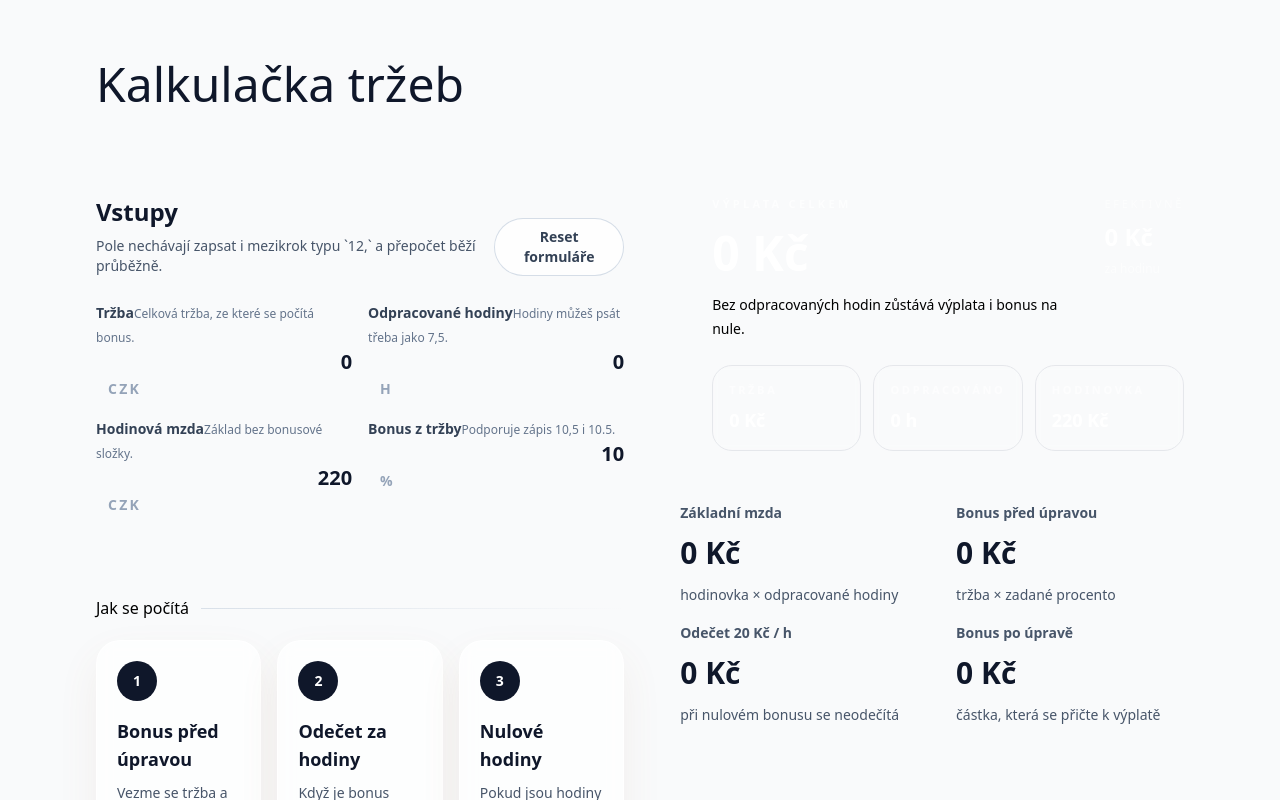
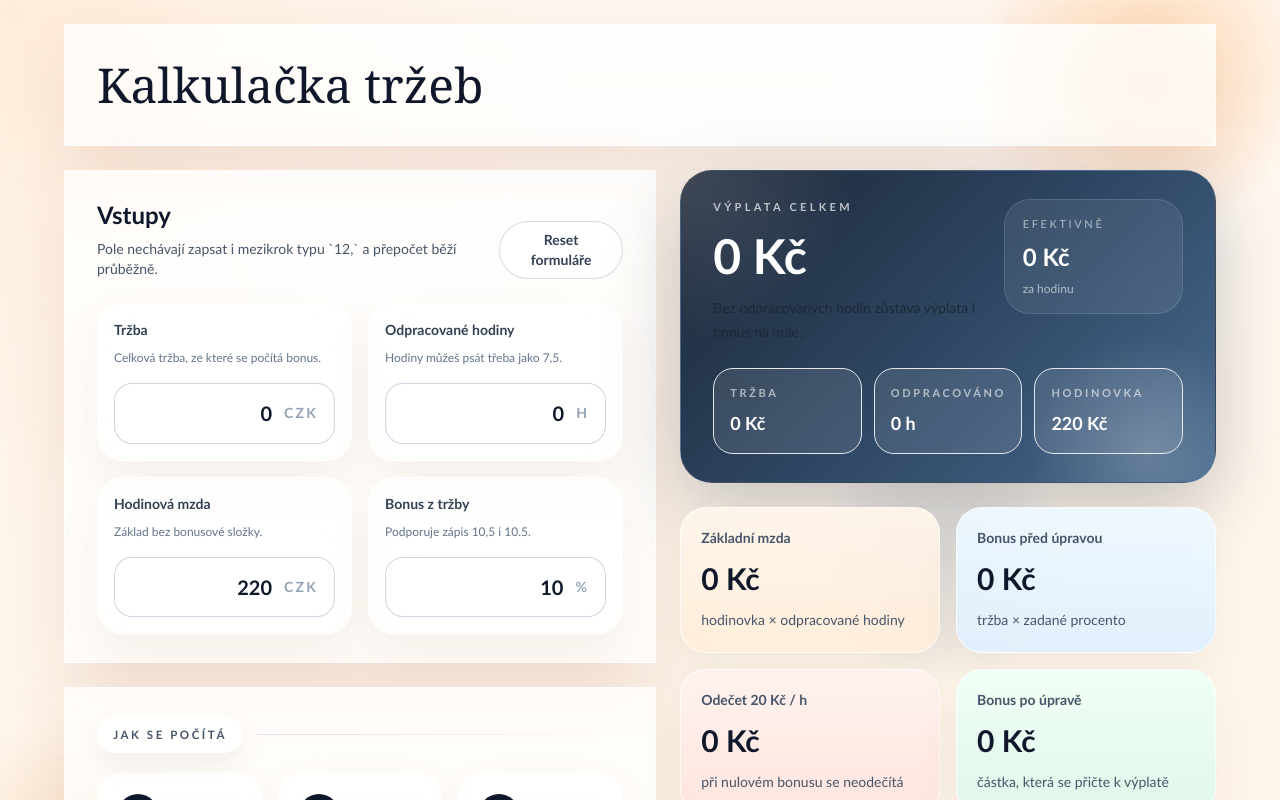
Before and after one commit to 12arnost/trzby-app, a React (Vite) app: page / in a window 1280 px wide. Shown: the top 800 px of the page. Built offline with nearby package versions, Linux system fonts and the light colour scheme.

Commit message:
style: refresh calculator visuals

```diff
--- a/src/index.css
+++ b/src/index.css
@@ -2,5 +2,269 @@
 @tailwind components;
 @tailwind utilities;
 
-html, body, #root { height: 100%; }
-* { box-sizing: border-box; }
+:root {
+  color-scheme: light;
+  --bg: #fff8ef;
+  --ink: #1f2937;
+  --accent: #cc7141;
+  --accent-deep: #8f3a19;
+  --sand: #f6dfc2;
+  --sky: #dcefff;
+}
+
+html,
+body,
+#root {
+  min-height: 100%;
+}
+
+* {
+  box-sizing: border-box;
+}
+
+body {
+  margin: 0;
+  background:
+    radial-gradient(circle at top left, rgba(255, 236, 215, 0.95), transparent 32%),
+    linear-gradient(180deg, #fff9f2 0%, #fff4e6 100%);
+  color: var(--ink);
+  font-family: 'Trebuchet MS', 'Gill Sans', sans-serif;
+}
+
+body::before {
+  content: '';
+  position: fixed;
+  inset: 0;
+  background-image:
+    linear-gradient(rgba(255, 255, 255, 0.28) 1px, transparent 1px),
+    linear-gradient(90deg, rgba(255, 255, 255, 0.28) 1px, transparent 1px);
+  background-size: 34px 34px;
+  mask-image: linear-gradient(180deg, rgba(0, 0, 0, 0.45), transparent 78%);
+  pointer-events: none;
+}
+
+.headline-font {
+  font-family: Georgia, 'Times New Roman', serif;
+}
+
+.glass-panel {
+  border: 1px solid rgba(255, 255, 255, 0.7);
+  background: linear-gradient(180deg, rgba(255, 255, 255, 0.78), rgba(255, 255, 255, 0.68));
+  box-shadow: 0 24px 70px rgba(143, 58, 25, 0.12);
+  backdrop-filter: blur(18px);
+}
+
+.mini-panel {
+  border: 1px solid rgba(255, 255, 255, 0.78);
+  border-radius: 22px;
+  background: rgba(255, 255, 255, 0.72);
+  padding: 1rem 1rem 0.95rem;
+  box-shadow: 0 14px 35px rgba(101, 76, 57, 0.08);
+}
+
+.field-card {
+  display: flex;
+  flex-direction: column;
+  border: 1px solid rgba(255, 255, 255, 0.72);
+  border-radius: 26px;
+  background: rgba(255, 255, 255, 0.6);
+  padding: 1rem;
+  box-shadow: 0 18px 40px rgba(148, 101, 62, 0.08);
+  backdrop-filter: blur(14px);
+}
+
+.input-shell {
+  display: flex;
+  align-items: center;
+  margin-top: 0.95rem;
+  border: 1px solid rgba(203, 213, 225, 0.95);
+  border-radius: 18px;
+  background: rgba(255, 255, 255, 0.94);
+  padding: 0.95rem 1rem;
+  transition:
+    transform 180ms ease,
+    border-color 180ms ease,
+    box-shadow 180ms ease;
+}
+
+.input-shell:focus-within {
+  transform: translateY(-1px);
+  border-color: rgba(204, 113, 65, 0.75);
+  box-shadow:
+    0 0 0 4px rgba(204, 113, 65, 0.14),
+    0 14px 30px rgba(143, 58, 25, 0.12);
+}
+
+.soft-pill {
+  display: inline-flex;
+  align-items: center;
+  gap: 0.45rem;
+  border: 1px solid rgba(255, 255, 255, 0.8);
+  border-radius: 999px;
+  background: rgba(255, 255, 255, 0.76);
+  padding: 0.55rem 0.95rem;
+  font-size: 0.72rem;
+  font-weight: 700;
+  letter-spacing: 0.22em;
+  text-transform: uppercase;
+  color: #475569;
+  box-shadow: 0 10px 24px rgba(101, 76, 57, 0.08);
+}
+
+.result-panel {
+  position: relative;
+  overflow: hidden;
+  border: 1px solid rgba(255, 255, 255, 0.08);
+  border-radius: 32px;
+  background:
+    radial-gradient(circle at top left, rgba(255, 255, 255, 0.16), transparent 28%),
+    linear-gradient(135deg, #1b2535 0%, #304966 54%, #496a8e 100%);
+  box-shadow: 0 26px 70px rgba(27, 37, 53, 0.25);
+}
+
+.result-panel::after {
+  content: '';
+  position: absolute;
+  inset: auto -10% -30% auto;
+  width: 240px;
+  height: 240px;
+  border-radius: 50%;
+  background: radial-gradient(circle, rgba(255, 255, 255, 0.18), transparent 72%);
+}
+
+.result-badge {
+  width: min(100%, 220px);
+  border: 1px solid rgba(255, 255, 255, 0.12);
+  border-radius: 26px;
+  background: rgba(255, 255, 255, 0.08);
+  padding: 1rem 1.1rem;
+  backdrop-filter: blur(12px);
+}
+
+.metric-card {
+  border-radius: 26px;
+  border: 1px solid rgba(255, 255, 255, 0.72);
+  padding: 1.25rem;
+  box-shadow: 0 18px 42px rgba(101, 76, 57, 0.08);
+  backdrop-filter: blur(12px);
+}
+
+.metric-card-warm {
+  background: linear-gradient(180deg, rgba(255, 245, 235, 0.94), rgba(255, 236, 215, 0.82));
+}
+
+.metric-card-sky {
+  background: linear-gradient(180deg, rgba(239, 248, 255, 0.96), rgba(220, 239, 255, 0.86));
+}
+
+.metric-card-rose {
+  background: linear-gradient(180deg, rgba(255, 241, 238, 0.96), rgba(255, 226, 220, 0.84));
+}
+
+.metric-card-emerald {
+  background: linear-gradient(180deg, rgba(239, 255, 246, 0.96), rgba(219, 247, 233, 0.86));
+}
+
+.orb {
+  position: absolute;
+  border-radius: 9999px;
+  filter: blur(10px);
+  opacity: 0.95;
+}
+
+.orb-amber {
+  top: -110px;
+  right: -40px;
+  width: 320px;
+  height: 320px;
+  background: radial-gradient(circle, rgba(255, 190, 127, 0.65), rgba(255, 190, 127, 0.05) 72%);
+}
+
+.orb-sand {
+  bottom: 12%;
+  left: -90px;
+  width: 280px;
+  height: 280px;
+  background: radial-gradient(circle, rgba(246, 223, 194, 0.95), rgba(246, 223, 194, 0.04) 72%);
+}
+
+.orb-ink {
+  top: 38%;
+  right: 18%;
+  width: 220px;
+  height: 220px;
+  background: radial-gradient(circle, rgba(73, 106, 142, 0.18), rgba(73, 106, 142, 0.02) 74%);
+}
+
+.mesh-overlay {
+  position: absolute;
+  inset: 0;
+  background:
+    radial-gradient(circle at 20% 20%, rgba(255, 255, 255, 0.55), transparent 22%),
+    radial-gradient(circle at 85% 15%, rgba(255, 255, 255, 0.42), transparent 18%),
+    radial-gradient(circle at 75% 80%, rgba(255, 255, 255, 0.3), transparent 20%);
+  opacity: 0.75;
+}
+
+.lift-in {
+  animation: lift-in 520ms ease both;
+}
+
+.float-slow {
+  animation: float-slow 13s ease-in-out infinite;
+}
+
+.float-reverse {
+  animation: float-reverse 16s ease-in-out infinite;
+}
+
+.pulse-soft {
+  animation: pulse-soft 9s ease-in-out infinite;
+}
+
+@keyframes lift-in {
+  from {
+    opacity: 0;
+    transform: translateY(18px);
+  }
+
+  to {
+    opacity: 1;
+    transform: translateY(0);
+  }
+}
+
+@keyframes float-slow {
+  0%,
+  100% {
+    transform: translate3d(0, 0, 0);
+  }
+
+  50% {
+    transform: translate3d(-18px, 20px, 0);
+  }
+}
+
+@keyframes float-reverse {
+  0%,
+  100% {
+    transform: translate3d(0, 0, 0);
+  }
+
+  50% {
+    transform: translate3d(24px, -20px, 0);
+  }
+}
+
+@keyframes pulse-soft {
+  0%,
+  100% {
+    opacity: 0.8;
+    transform: scale(1);
+  }
+
+  50% {
+    opacity: 1;
+    transform: scale(1.08);
+  }
+}
```
